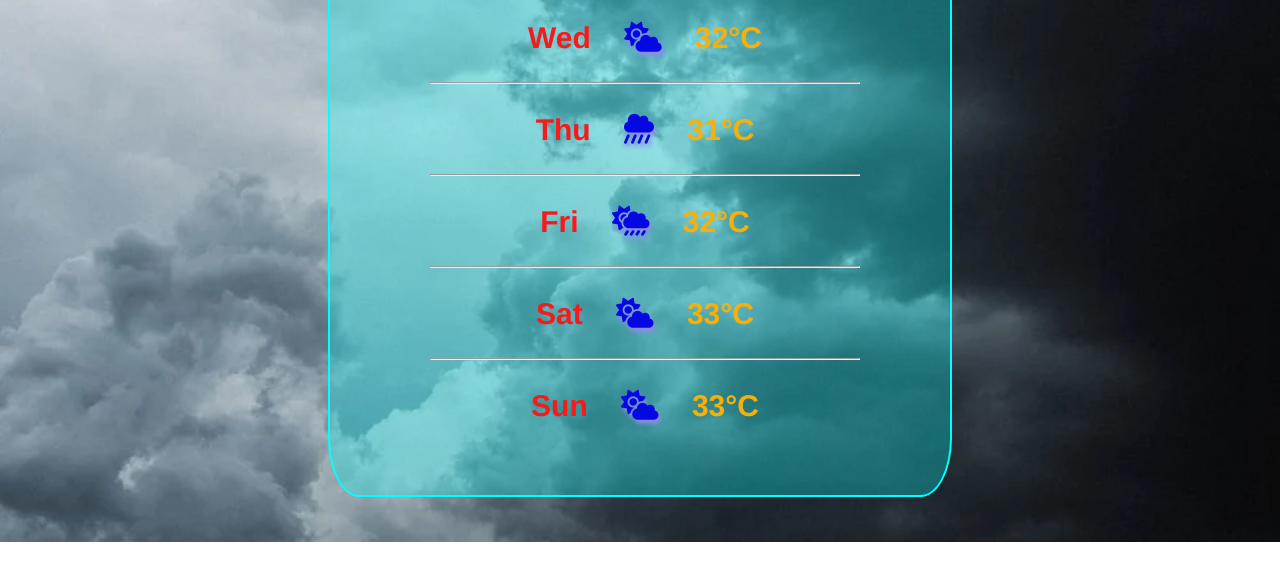
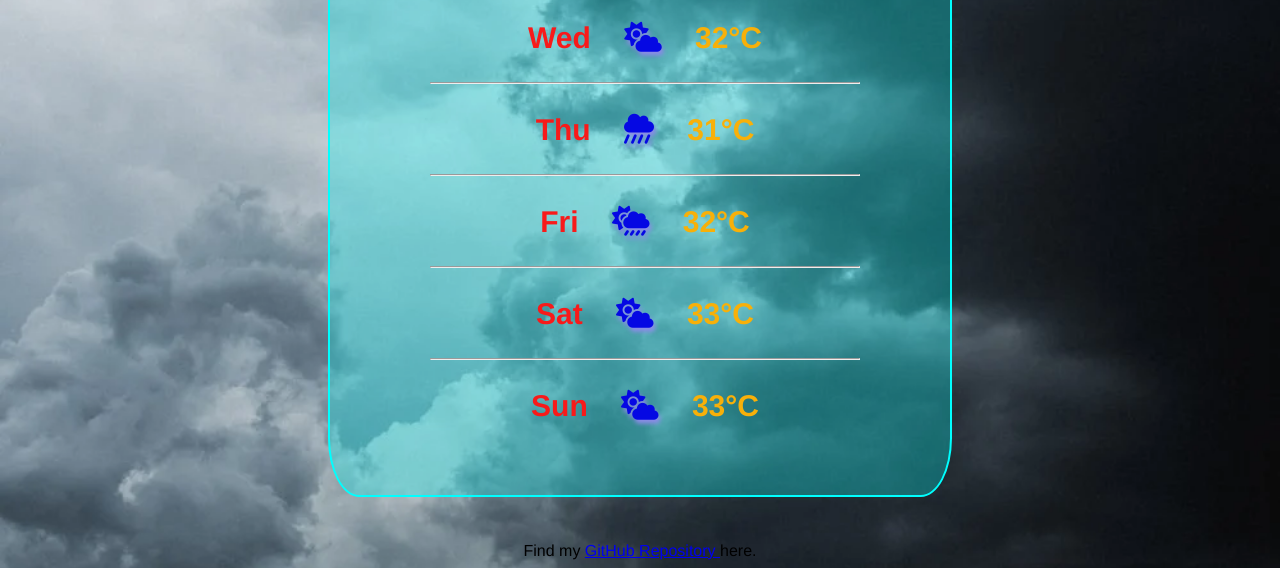
Before and after one commit to temi-kuye/The-weather-app, a plain HTML site: page index.html in a window 1280 px wide. Shown: the part 721-1289 px from the top of the page. Before the commit the page ends 1263 px from the top, so only its background shows below. Drawn offline with nearby package versions, Linux system fonts and the light colour scheme; no server answers.

Commit message:
Added a footer linking to my GitHub repository to html

```diff
--- a/index.html
+++ b/index.html
@@ -84,6 +84,7 @@
         </ul>
       </div>
     </div>
+    <footer>Find my <a href="https://github.com/temi-kuye/The-weather-app">GitHub Repository </a>here.</footer>
     <script src="styles/weathers.js"></script>
   </body>
 </html>
```
